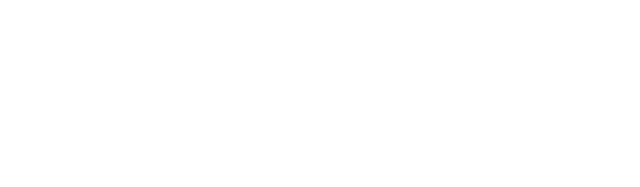
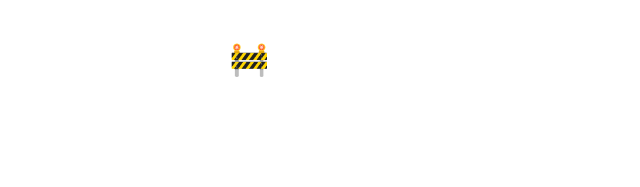
Before and after one commit to shivraj2328/ProGuide, a React (Vite) app in the folder frontend/: page /search in a window 1280 px wide. Before the commit this address had no page. Shown: the top 187 px of the page, without its empty margins (0-640 px from the left). Built offline with nearby package versions, Linux system fonts and the light colour scheme.

Commit message:
Updated Search Option

```diff
--- a/frontend/src/App.jsx
+++ b/frontend/src/App.jsx
@@ -4,6 +4,7 @@ import About from "./pages/About";
 import BecomeProfessional from "./pages/BecomeProfessional";
 import Login from "./pages/Login";
 import Register from "./pages/Register";
+import Search from "./pages/Search";
 
 function App() {
   return (
@@ -14,6 +15,7 @@ function App() {
         <Route path="/become-professional" element={<BecomeProfessional />} />
         <Route path="/login" element={<Login />} />
         <Route path="/register" element={<Register />} />
+<Route path="/search" element={<Search />} />
       </Routes>
     </BrowserRouter>
   );
--- a/frontend/src/components/Hero.jsx
+++ b/frontend/src/components/Hero.jsx
@@ -1,13 +1,13 @@
 import React from "react";
 import "../styles/Components/Hero.css";
 import { Link } from "react-router-dom";
-import mentoring from "../assets/Mentoring-hero-section.png"
+import mentoring from "../assets/Mentoring-hero-section.png";
+
 const Hero = () => {
   return (
     <section className="hero">
       <div className="hero-container">
 
-        {/* Left Content */}
         <div className="hero-content">
           <h1>
             Connect with Industry Experts <br />
@@ -15,12 +15,14 @@ const Hero = () => {
           </h1>
 
           <p>
-            Hi, I’m ProGuide — your bridge to experts who guide your career growth.</p>
+            Hi, I’m ProGuide — your bridge to experts who guide your career growth.
+          </p>
 
           <div className="hero-buttons">
-            <button className="primary-btn">
-              Find a Professional
-            </button>
+            <Link to="/search">
+              <button className="primary-btn">Find a Professional</button>
+            </Link>
+
             <Link to="/become-professional">
               <button className="secondary-btn">
                 Become a Professional
@@ -29,12 +31,8 @@ const Hero = () => {
           </div>
         </div>
 
-        {/* Right Image */}
         <div className="hero-image">
-          <img
-            src={mentoring}
-            alt="Mentorship Illustration"
-          />
+          <img src={mentoring} alt="mentoring" />
         </div>
 
       </div>
--- a/frontend/src/components/Navbar.jsx
+++ b/frontend/src/components/Navbar.jsx
@@ -16,7 +16,6 @@ const Navbar = () => {
         <ul>
           <li><Link to="/">Home</Link></li>
           <li><Link to="/search">Search</Link></li>
-
           <li><Link to="/about">About</Link></li>
           <li><Link to="/login">Login</Link></li>
           <li><Link to="/register">Register</Link></li>
--- /dev/null
+++ b/frontend/src/pages/Search.jsx
@@ -0,0 +1,10 @@
+function Search() {
+  return (
+    <div style={{ padding: "40px", color: "white" }}>
+      <h1>Search Page 🚧</h1>
+      <p>This page is under development...</p>
+    </div>
+  );
+}
+
+export default Search;
```
